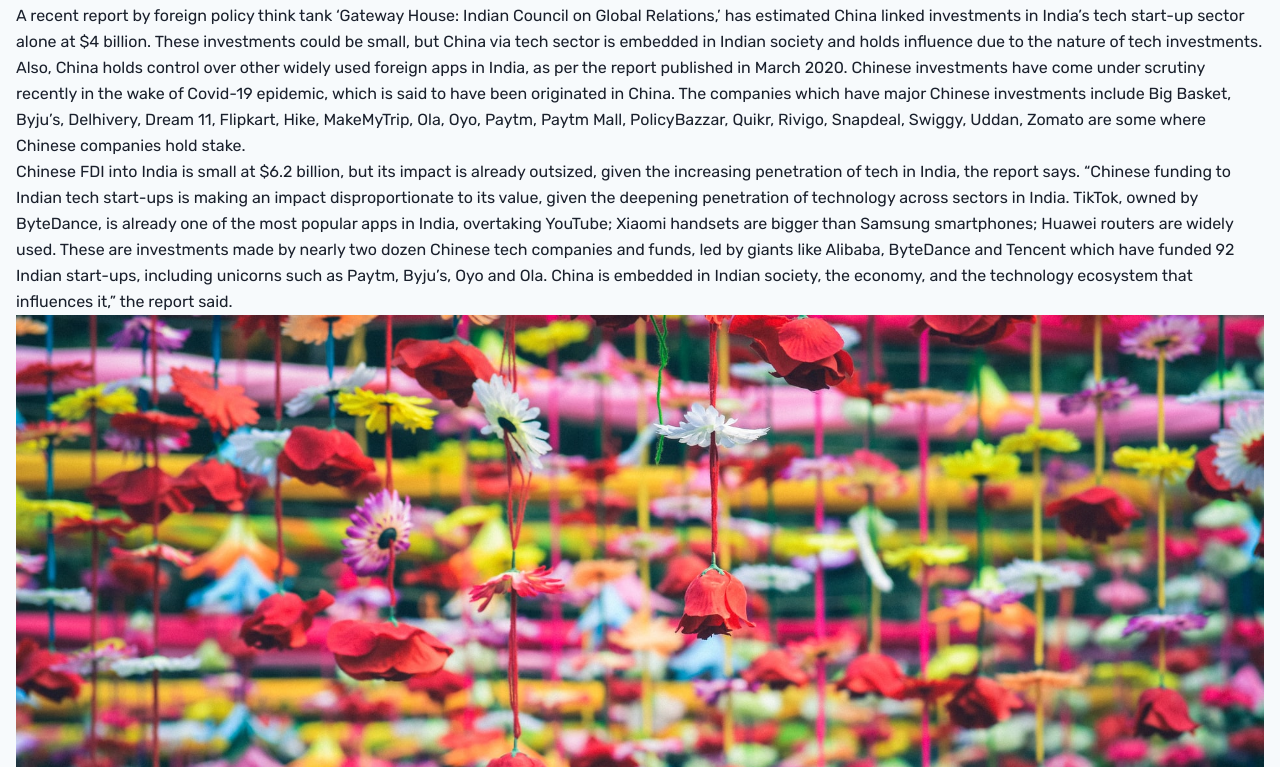
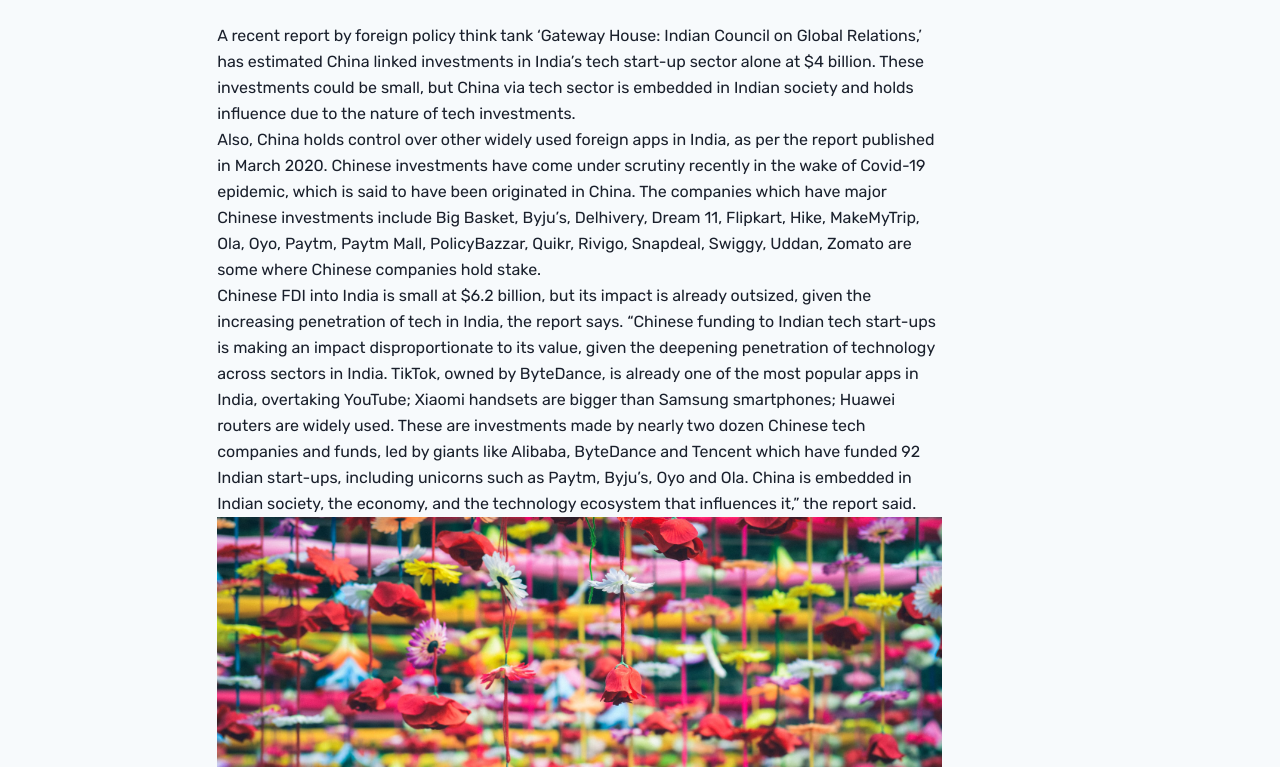
Before and after one commit to sibasishm/my-blog, a Gatsby site: page /blog/aatma-nirbhar-bharat-made-in-china in a window 1280 px wide. Shown: the part 309-1076 px from the top of the page. Built offline with nearby package versions, Linux system fonts and the light colour scheme; Gatsby itself is replaced by a stand-in of ours.

Commit message:
article layout

```diff
--- a/src/components/Header.js
+++ b/src/components/Header.js
@@ -19,7 +19,7 @@ const Header = () => {
 				{data.site.siteMetadata.title}
 			</h1>
 			<nav>
-				<div className="flex justify-evenly border-2 border-r-0 border-l-0 border-gray-900 text-gray-600 text-lg tracking-wide">
+				<div className="flex justify-evenly border-2 border-r-0 border-l-0 border-gray-900 text-gray-600 lg:text-lg tracking-wide">
 					<Link
 						to="/"
 						className="p-4 lg:px-16 hover:text-gray-800"
--- a/src/css/index.css
+++ b/src/css/index.css
@@ -18,6 +18,16 @@ h3 {
     @apply text-lg font-display;
 }
 
+article {
+    display: grid;
+    gap: 10px 20px;
+    grid-template-columns: 3fr 12fr 5fr;
+}
+
+article>* {
+    grid-column: 2 / -2;
+}
+
 @tailwind components;
 
 @tailwind utilities;
--- a/src/templates/blog.js
+++ b/src/templates/blog.js
@@ -30,16 +30,18 @@ const Blog = ({ data }) => {
 	return (
 		<Layout>
 			<Head title={title} />
+			<article>
 				<h1 className="text-2xl font-semibold leading-tight lg:text-4xl">
 					{title}
 				</h1>
 				<p className="mt-1 text-gray-500 text-sm lg:text-base">
 					Published on: {publishedDate}
 				</p>
-			<article
+				<div
 					className="mt-4 leading-relaxed"
 					dangerouslySetInnerHTML={{ __html: html }}
-			></article>
+				></div>
+			</article>
 		</Layout>
 	);
 };
```
Lines whose indentation alone changed are shown as unchanged.
